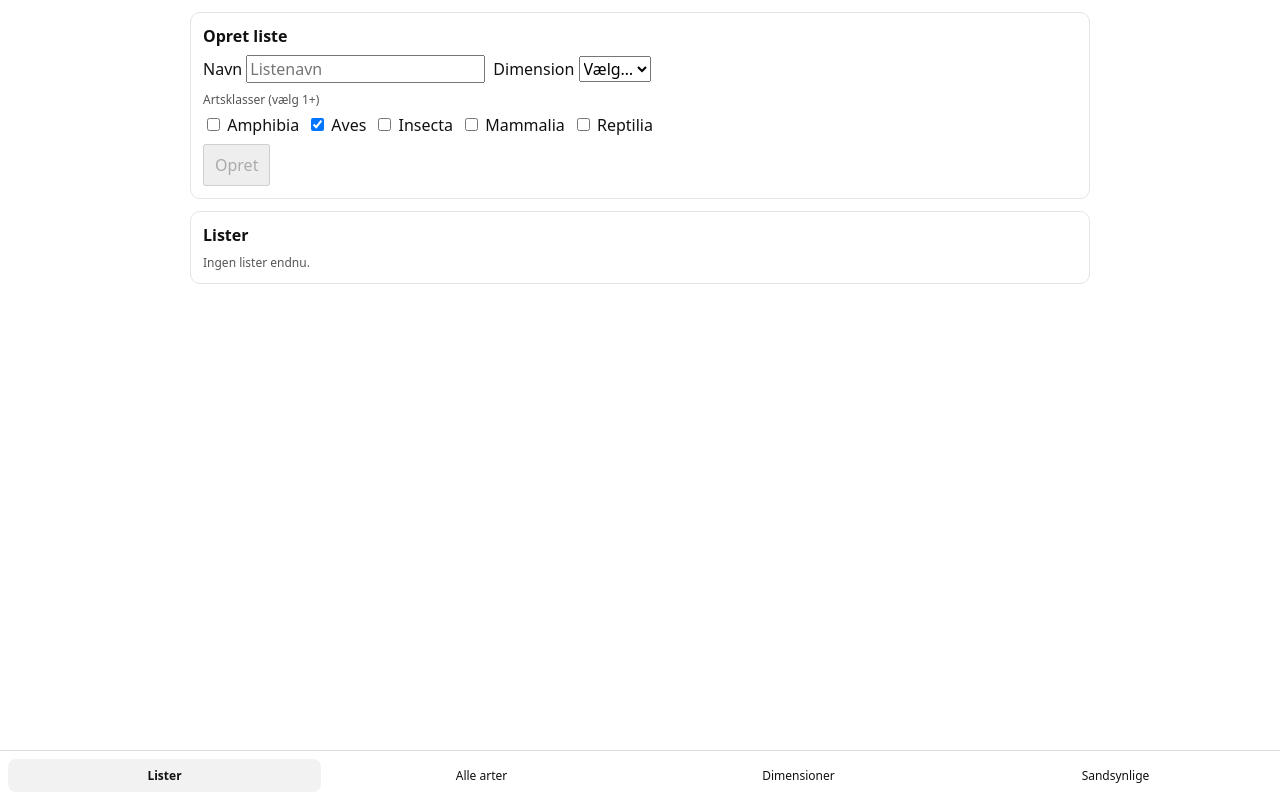
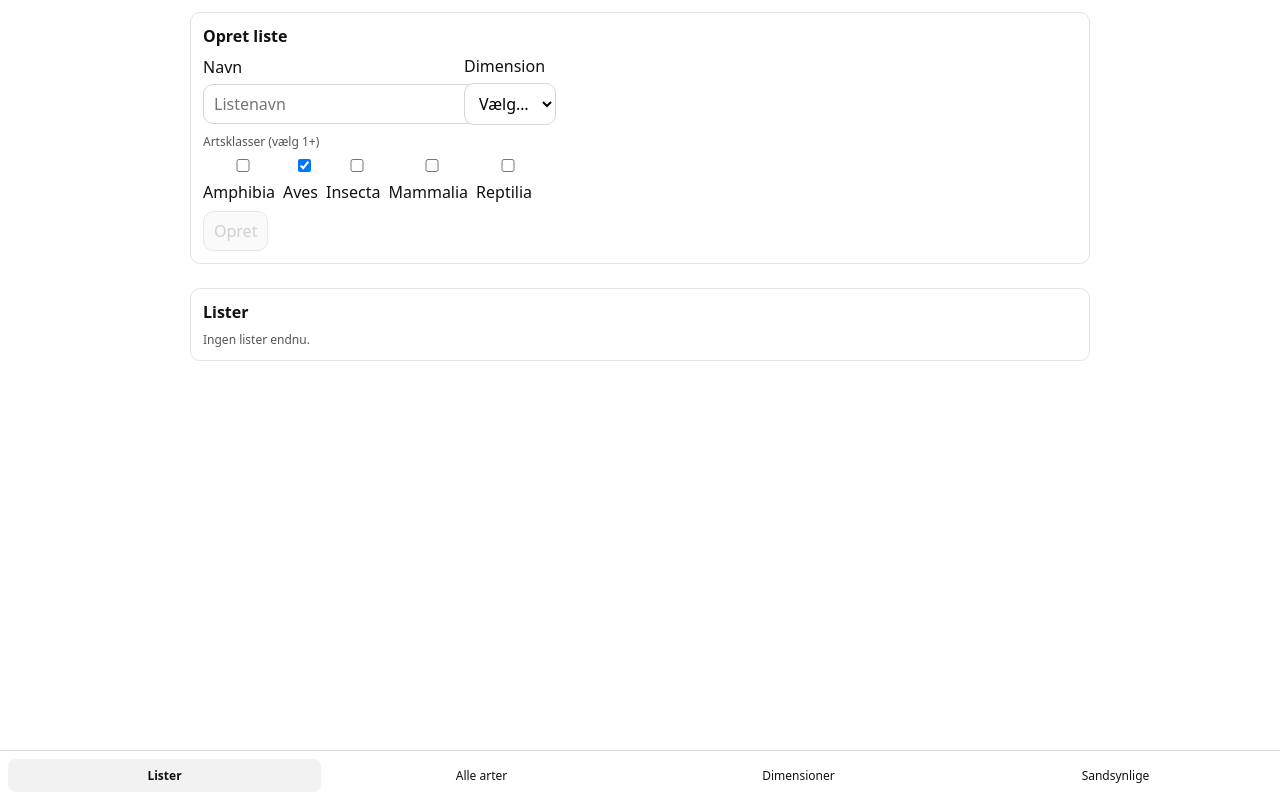
Before and after one commit to tirsdag/BigYearPWA, a React (Vite) app: page /dimensions in a window 1280 px wide. Built offline with nearby package versions, Linux system fonts and the light colour scheme.

Commit message:
Improve global stylesheet

```diff
--- a/src/app.css
+++ b/src/app.css
@@ -11,6 +11,7 @@ body {
   margin: 0;
   background: #ffffff;
   color: #111;
+  -webkit-text-size-adjust: 100%;
 }
 
 a {
@@ -28,6 +29,7 @@ a {
   max-width: 900px;
   width: 100%;
   margin: 0 auto;
+  padding-bottom: 84px;
 }
 
 .nav {
@@ -35,6 +37,7 @@ a {
   grid-template-columns: repeat(4, 1fr);
   gap: 4px;
   padding: 8px;
+  padding-bottom: calc(8px + env(safe-area-inset-bottom));
   border-top: 1px solid #ddd;
   position: sticky;
   bottom: 0;
@@ -61,6 +64,10 @@ a {
   background: #fff;
 }
 
+.card + .card {
+  margin-top: 12px;
+}
+
 .row {
   display: flex;
   align-items: center;
@@ -72,8 +79,35 @@ input, select, button {
   font: inherit;
 }
 
+input, select {
+  width: 100%;
+  max-width: 520px;
+  padding: 8px 10px;
+  border-radius: 10px;
+  border: 1px solid #d6d6d6;
+  background: #fff;
+}
+
+label {
+  display: grid;
+  gap: 6px;
+}
+
 button {
   padding: 8px 10px;
+  border-radius: 10px;
+  border: 1px solid #d6d6d6;
+  background: #f7f7f7;
+  touch-action: manipulation;
+  -webkit-tap-highlight-color: transparent;
+}
+
+button:active {
+  background: #efefef;
+}
+
+button:disabled {
+  opacity: 0.6;
 }
 
 .list {
@@ -81,6 +115,10 @@ button {
   padding-left: 18px;
 }
 
+.list li {
+  padding: 0;
+}
+
 .small {
   font-size: 12px;
   color: #555;
```
